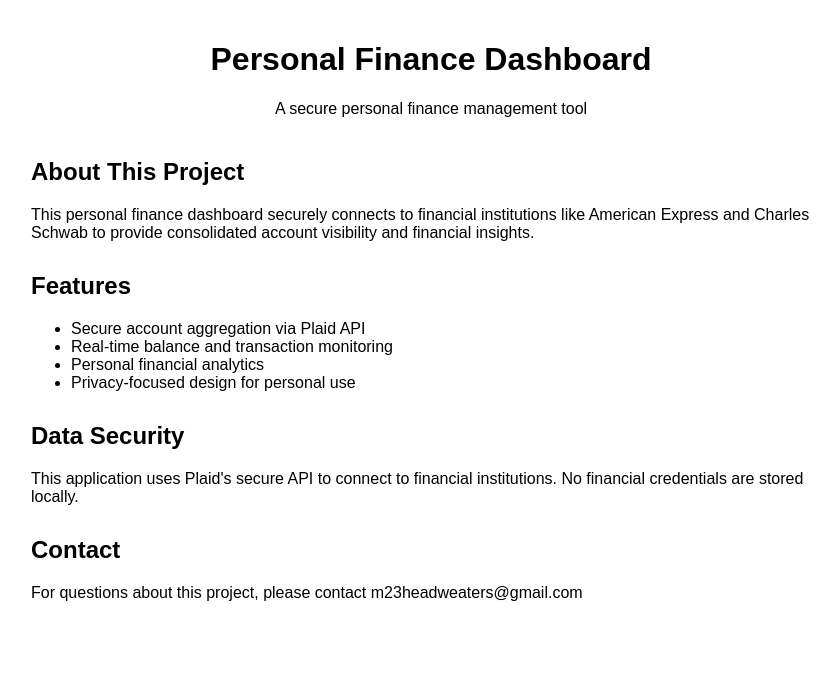
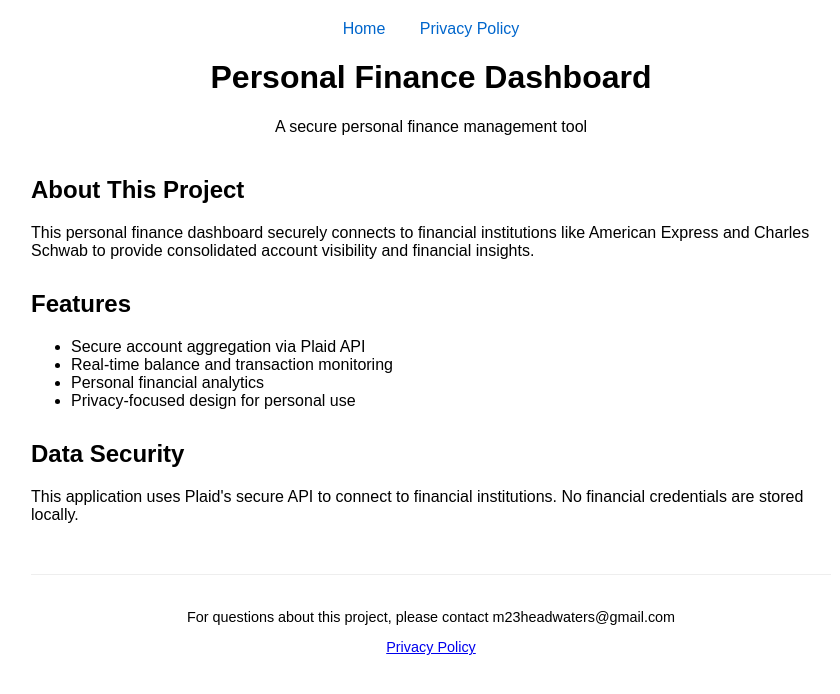
Before and after one commit to m23headwaters/finthew, a plain HTML site: page index.html in a window 1280 px wide. Shown: the whole page, without its empty margins (209-1049 px from the left). Drawn offline with Linux system fonts and the light colour scheme.

Commit message:
Update index.html

```diff
--- a/index.html
+++ b/index.html
@@ -8,9 +8,18 @@
         body { font-family: Arial, sans-serif; max-width: 800px; margin: 0 auto; padding: 20px; }
         .header { text-align: center; margin-bottom: 40px; }
         .section { margin-bottom: 30px; }
+        .nav { text-align: center; margin-bottom: 20px; }
+        .nav a { margin: 0 15px; text-decoration: none; color: #0066cc; }
+        .nav a:hover { text-decoration: underline; }
+        .footer { margin-top: 50px; padding-top: 20px; border-top: 1px solid #eee; text-align: center; font-size: 0.9em; }
     </style>
 </head>
 <body>
+    <nav class="nav">
+        <a href="index.html">Home</a>
+        <a href="privacy-policy.html">Privacy Policy</a>
+    </nav>
+
     <div class="header">
         <h1>Personal Finance Dashboard</h1>
         <p>A secure personal finance management tool</p>
@@ -36,9 +45,9 @@
         <p>This application uses Plaid's secure API to connect to financial institutions. No financial credentials are stored locally.</p>
     </div>
 
-    <div class="section">
-        <h2>Contact</h2>
-        <p>For questions about this project, please contact m23headweaters@gmail.com</p>
+    <div class="footer">
+        <p>For questions about this project, please contact m23headwaters@gmail.com</p>
+        <p><a href="privacy-policy.html">Privacy Policy</a></p>
     </div>
 </body>
 </html>
```
